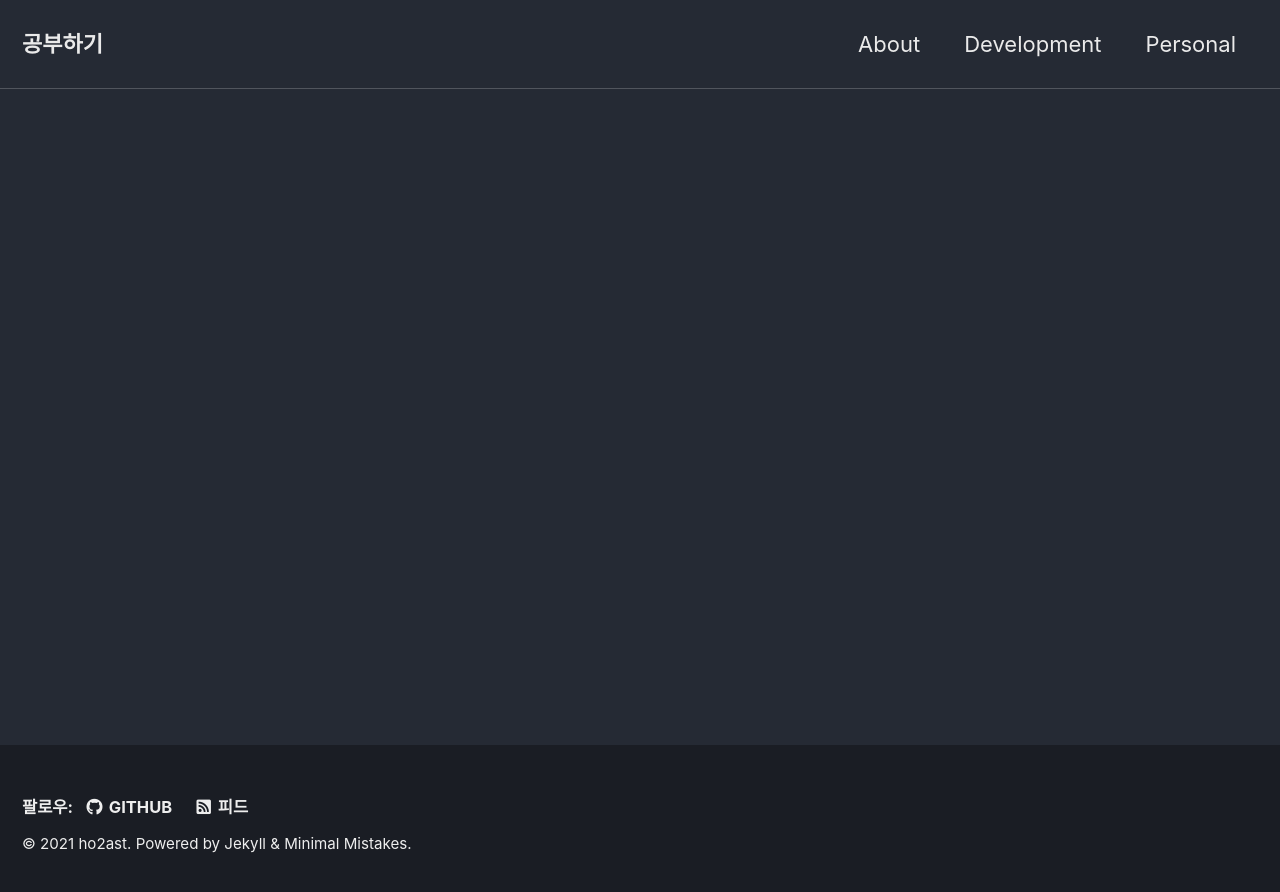
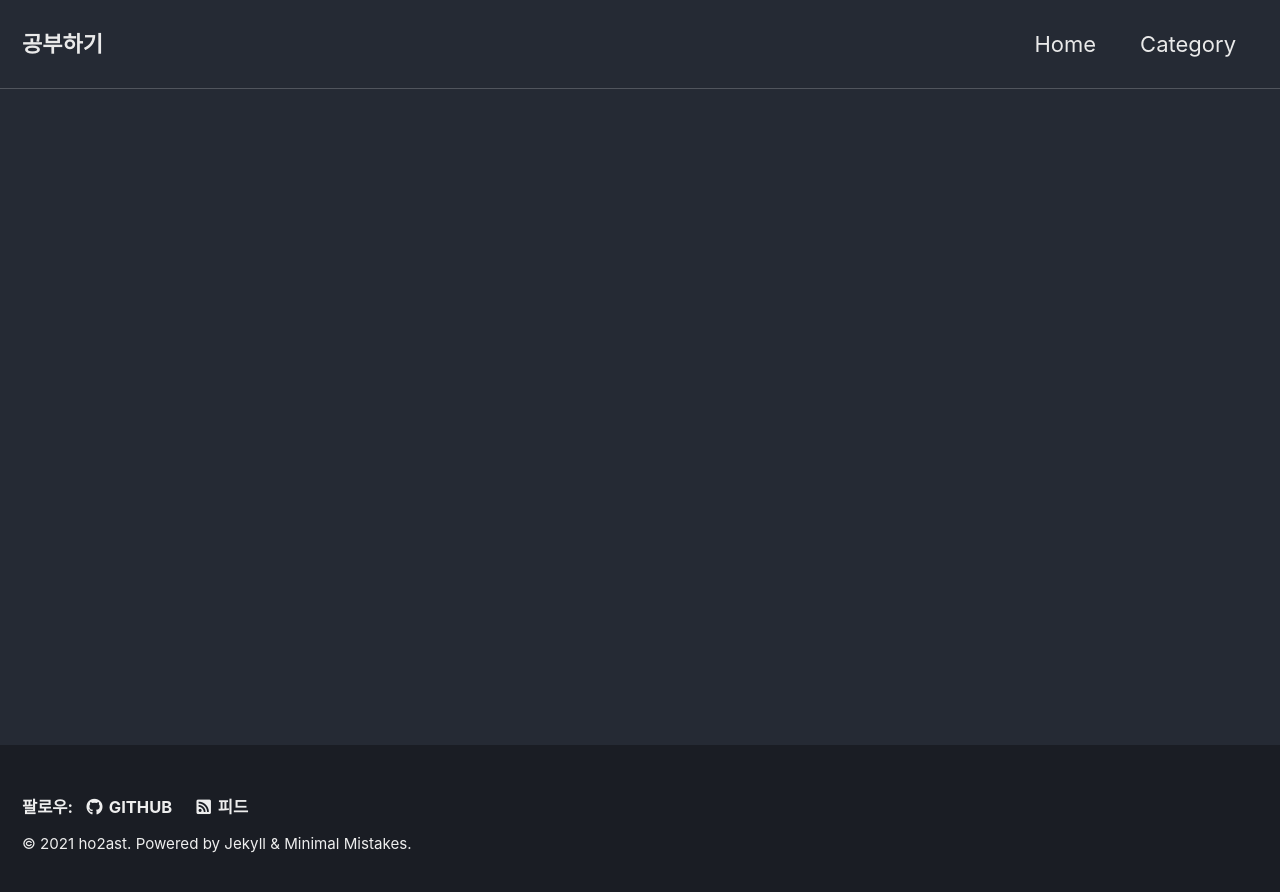
Before and after one commit to HO2AST/HO2AST.github.io, a Jekyll site: the page built from _pages/readme.md, in a window 1280 px wide. Shown: the top 892 px of the page. Built offline with Jekyll 4.4.1, drawn with Linux system fonts in a browser that asks for light colours; cached includes are drawn as plain includes; our own code applies the rules of GitHub Pages for plain Markdown files.

Commit message:
Update navigation.yml

```diff
--- a/_data/navigation.yml
+++ b/_data/navigation.yml
@@ -1,11 +1,11 @@
 # main links
 main:
-  - title: "About"
-    url: /about/
-  - title: "Development"
-    url: /development/
-  - title: "Personal"
-    url: /personal/
+  - title: "Home"
+    url: /index.html
+  - title: "Category"
+    url: /categories/
+#   - title: "Personal"
+#     url: /personal/
   # - title: "Sample Posts"
   #   url: /year-archive/
   # - title: "Sample Collections"
```
